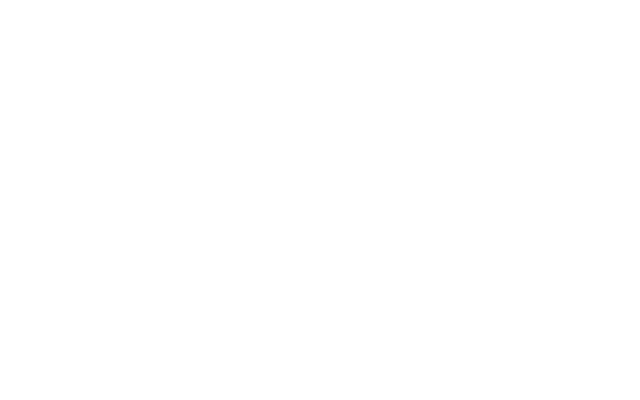
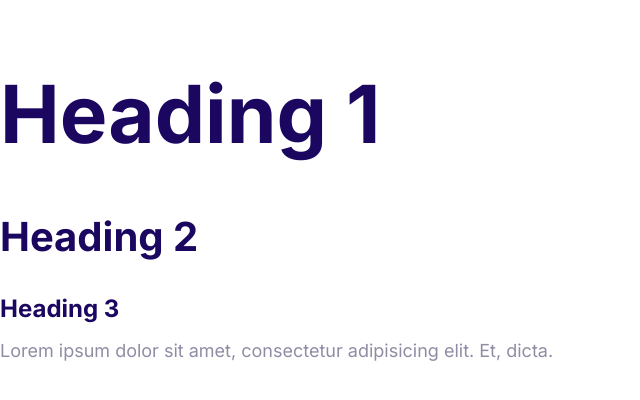
Before and after one commit to hmirza0077/moshify, a plain HTML site: page index.html in a window 1280 px wide. Shown: the whole page, without its empty margins (0-640 px from the left). Drawn offline with Linux system fonts and the light colour scheme.

Commit message:
Define the styles for the fonts.

```diff
--- a/css/styles.css
+++ b/css/styles.css
@@ -5,3 +5,54 @@
     --color-headings: #1b0760;
     --color-body: #918ca4;
 }
+
+html {
+    /* 62.5% of 16px = 10px */
+    font-size: 62.5%;
+}
+
+body {
+    font-family: Inter, Arial, Helvetica, sans-serif;
+    color: var(--color-body);
+    line-height: 1.5;   /* 1.5 * current font-size */
+    font-size: 2.4rem;
+}
+
+h1, h2, h3 {
+    color: var(--color-headings);
+    margin-bottom: 1rem;
+}
+
+h1 {
+    font-size: 7rem;
+}
+
+h2 {
+    font-size: 4rem;
+}
+
+h3 {
+    font-size: 3rem;
+}
+
+p {
+    margin-top: 0;
+}
+
+@media screen and (min-width: 1024px) {
+    body {
+        font-size: 1.8rem;
+    }
+
+    h1 {
+        font-size: 8rem;
+    }
+
+    h2 {
+        font-size: 4rem;
+    }
+
+    h3 {
+        font-size: 2.4rem;
+    }
+}
--- a/index.html
+++ b/index.html
@@ -1,14 +1,23 @@
 <!DOCTYPE html>
 <html lang="en">
-<head>
-    <meta charset="UTF-8">
-    <meta http-equiv="X-UA-Compatible" content="IE=edge">
-    <meta name="viewport" content="width=device-width, initial-scale=1.0">
+  <head>
+    <meta charset="UTF-8" />
+    <meta http-equiv="X-UA-Compatible" content="IE=edge" />
+    <meta name="viewport" content="width=device-width, initial-scale=1.0" />
     <title>Document</title>
-    <link rel="stylesheet" href="css/normalize.css">
-    <link rel="stylesheet" href="css/styles.css">
-</head>
-<body>
-
-</body>
+    <link rel="preconnect" href="https://fonts.googleapis.com" />
+    <link rel="preconnect" href="https://fonts.gstatic.com" crossorigin />
+    <link
+      href="https://fonts.googleapis.com/css2?family=Inter:wght@400;700&display=swap"
+      rel="stylesheet"
+    />
+    <link rel="stylesheet" href="css/normalize.css" />
+    <link rel="stylesheet" href="css/styles.css" />
+  </head>
+  <body>
+      <h1>Heading 1</h1>
+      <h2>Heading 2</h2>
+      <h3>Heading 3</h3>
+      <p>Lorem ipsum dolor sit amet, consectetur adipisicing elit. Et, dicta.</p>
+  </body>
 </html>
```
